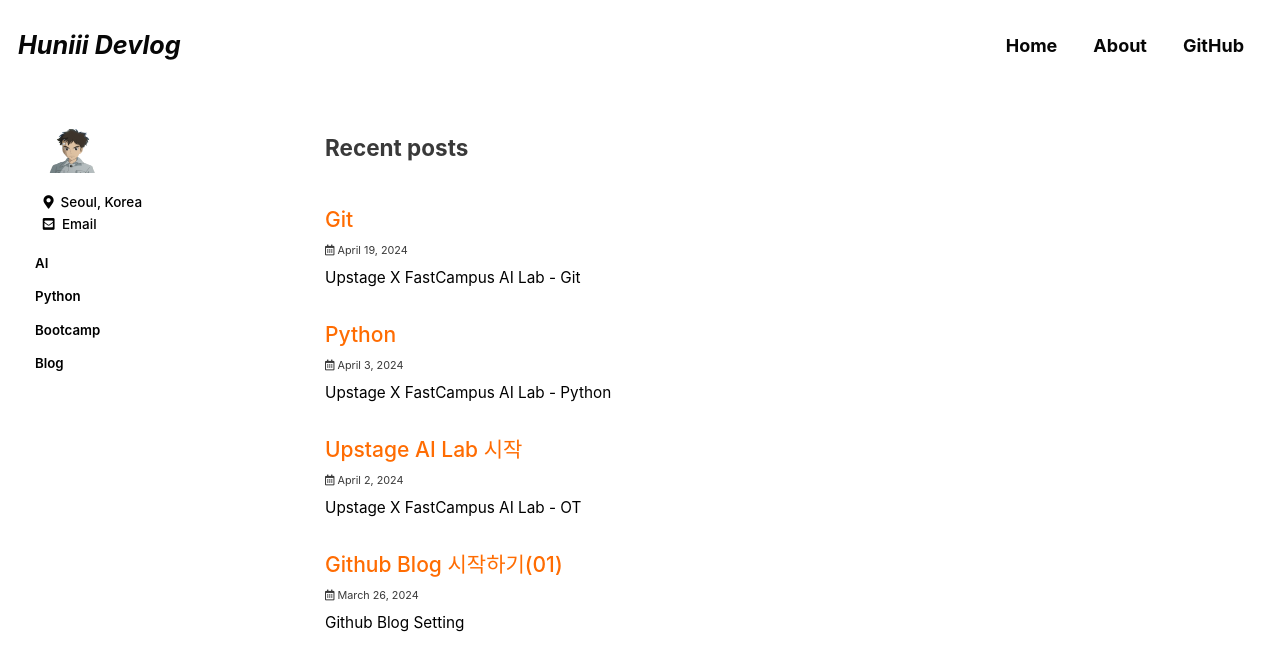
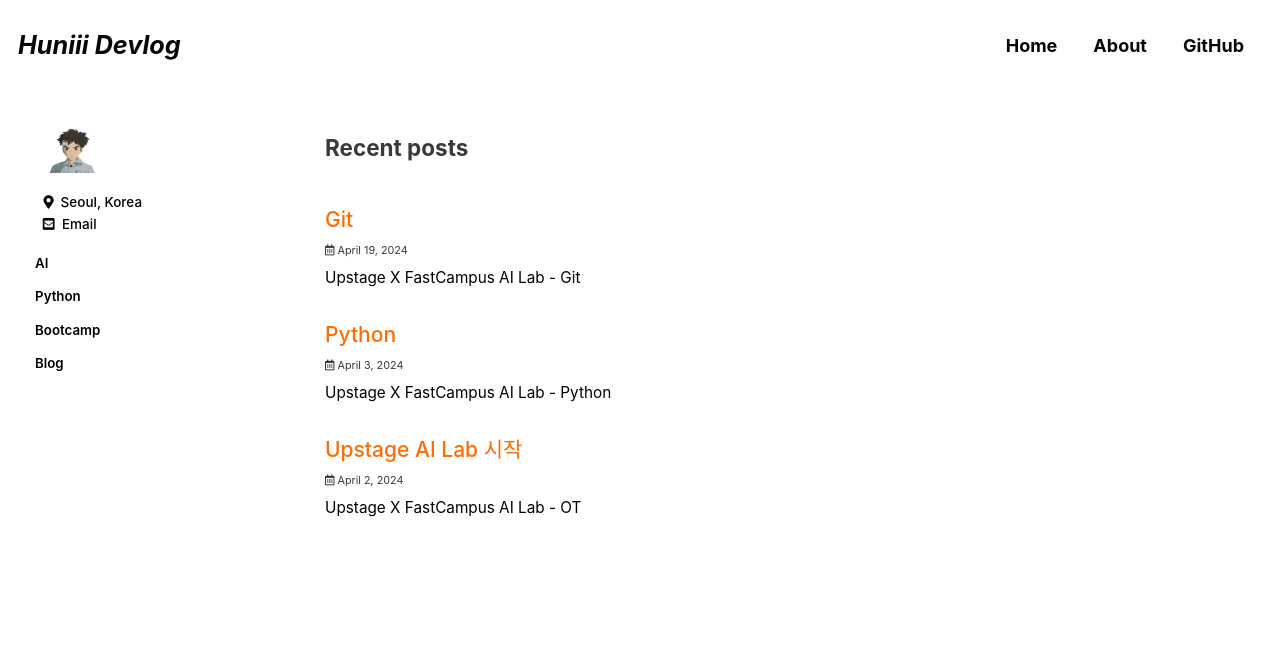
Before and after one commit to huniii32/huniii32.github.io, a Jekyll site: the page built from index.html, in a window 1280 px wide and 900 px high. Shown: the top 671 px of the window. Built offline with Jekyll 4.4.1, drawn with Linux system fonts in a browser that asks for light colours; cached includes are drawn as plain includes; some web fonts are replaced; the list of posts is cut into pages by our own code.

Commit message:
docs: Modify 2024-04-19-blog-bootcamp-02.md

```diff
--- a/_posts/2024-03-26-blog-start.md
+++ /dev/null
@@ -1,21 +0,0 @@
----
-title: "Github Blog 시작하기(01)"
-excerpt: "Github Blog Setting"
-
-categories:
-  - Blog
-tags:
-  - [git, markdown]
-
-permalink: /blog/start/
-
-toc: true
-toc_sticky: true
-
-date: 2024-03-26
-last_modified_at: 2024-03-26
----
-
-## 🦥 본문
-
-Github 적용중입니다.
```
Also changed, not shown: _pages/about.md (+1 -3 lines), _posts/2024-04-19-blog-bootcamp-02.md (+1 -1 lines).
